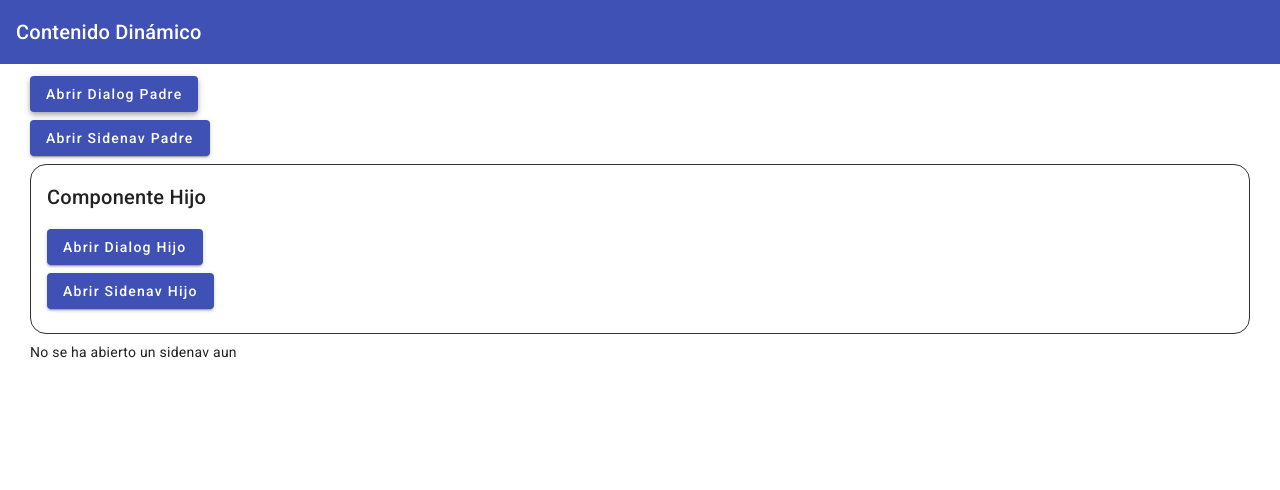
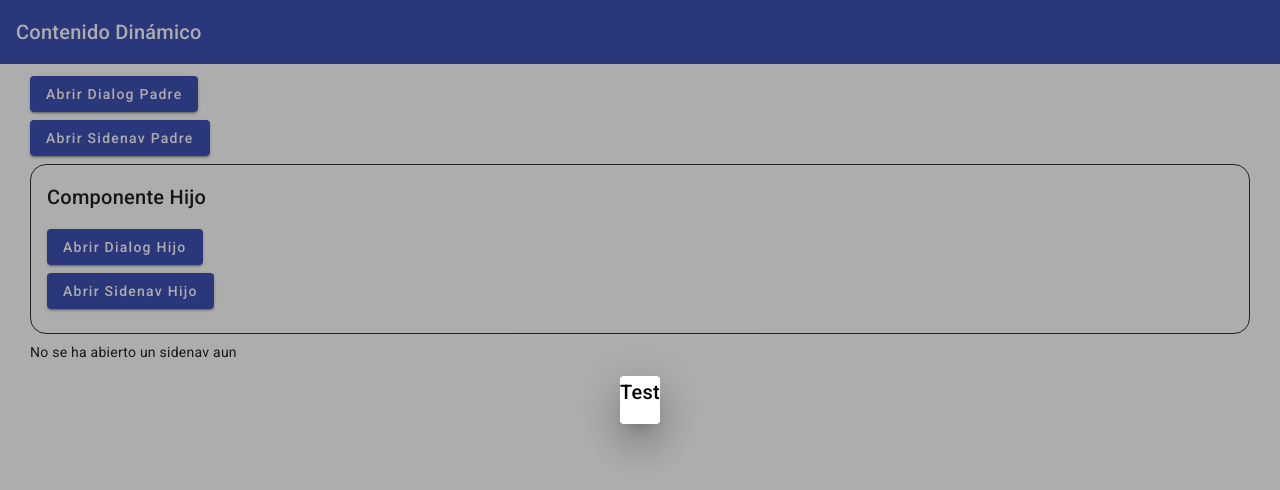
Before and after one commit to nicolastz/contenido-dinamico, an Angular app: page / in a window 1280 px wide. Both pictures are taken after a click on the button "Abrir Dialog Padre". Shown: the top 490 px of the page. Built offline with nearby package versions, Linux system fonts and the light colour scheme.

Commit message:
avance de dialog contenido dinamico

```diff
--- a/src/app/app.component.html
+++ b/src/app/app.component.html
@@ -14,7 +14,7 @@
     </p>
 
     <div style="padding: 0 30px">
-      <button mat-raised-button color="primary" style="margin-bottom: 8px">Abrir Dialog Padre</button> <br>
+      <button mat-raised-button color="primary" (click)="abrirDialog()" style="margin-bottom: 8px">Abrir Dialog Padre</button> <br>
       <button mat-raised-button color="primary" (click)="abrirSidenav()" style="margin-bottom: 8px">Abrir Sidenav Padre</button>
 
       <div style="border: 1px solid #333333; border-radius: 16px; padding: 16px;">
--- a/src/app/app.component.ts
+++ b/src/app/app.component.ts
@@ -1,5 +1,6 @@
 import { Component, OnInit, ViewChild } from '@angular/core';
 import { MatSidenav, MatSidenavModule } from '@angular/material/sidenav';
+import { DialogService } from './dialog.service';
 import { SidenavService } from './sidenav.service';
 
 @Component({
@@ -12,17 +13,27 @@ export class AppComponent implements OnInit {
 
   @ViewChild('sidenav') public sidenav: MatSidenav | undefined;
 
-  constructor(public sidenavService: SidenavService) {}
+  constructor(public sidenavService: SidenavService,
+              public dialogService: DialogService) {}
 
   ngOnInit() {
     this.sidenavService.sidenav.subscribe(()=> {
       this.sidenav?.toggle();
     });
+
+    // this.dialogService.dialog.subscribe(()=> {
+    //   this.dialog?
+    // });
   }
 
   abrirSidenav() {
     this.sidenavService.pagina = 'padre';
     this.sidenavService.sidenavToggle();
+  }
+
+  abrirDialog() {
+    this.dialogService.pagina = 'padre';
+    this.dialogService.abrirDialog();
   }
 
   // valueEmittedFromChildComponent: string = '';
--- a/src/app/app.module.ts
+++ b/src/app/app.module.ts
@@ -12,6 +12,7 @@ import { MatDialogModule } from '@angular/material/dialog';
 
 import { ChildComponent } from './child/child.component';
 import { SidenavService } from './sidenav.service';
+import { DialogService } from './dialog.service';
 import { SidenavPadreComponent } from './sidenav/sidenav-padre/sidenav-padre.component';
 import { SidenavHijoComponent } from './sidenav/sidenav-hijo/sidenav-hijo.component';
 import { SidenavsComponent } from './sidenavs/sidenavs.component';
@@ -34,7 +35,8 @@ import { SidenavsComponent } from './sidenavs/sidenavs.component';
     MatDialogModule
   ],
   providers: [
-    SidenavService
+    SidenavService,
+    DialogService,
   ],
   bootstrap: [AppComponent]
 })
--- /dev/null
+++ b/src/app/dialog.service.ts
@@ -0,0 +1,24 @@
+import { Component, EventEmitter, Injectable, Output } from '@angular/core';
+import { MatDialog } from '@angular/material/dialog';
+
+@Injectable()
+
+export class DialogService {
+  pagina:any = '';
+
+  @Output() dialog: EventEmitter<any> = new EventEmitter();
+
+  constructor(public dialogBase: MatDialog) { }
+
+  public abrirDialog() {
+    this.dialogBase.open(DialogBase);
+    console.log('dialog lanzado');
+    console.log(this.pagina);
+  }
+}
+
+@Component({
+  selector: 'dialog-base',
+  templateUrl: 'dialog/dialog-base.html',
+})
+export class DialogBase {}
--- a/src/app/dialog/dialog-base.html
+++ b/src/app/dialog/dialog-base.html
@@ -1 +1 @@
-<p>test</p>
+<h2 mat-dialog-title>Test</h2>
--- a/src/app/sidenav.service.ts
+++ b/src/app/sidenav.service.ts
@@ -1,5 +1,4 @@
 import { EventEmitter, Injectable, Output } from '@angular/core';
-import { BehaviorSubject } from 'rxjs';
 
 @Injectable()
 
```
Also changed, not shown: 1 other file (tests, documents, lock files or other folders).
